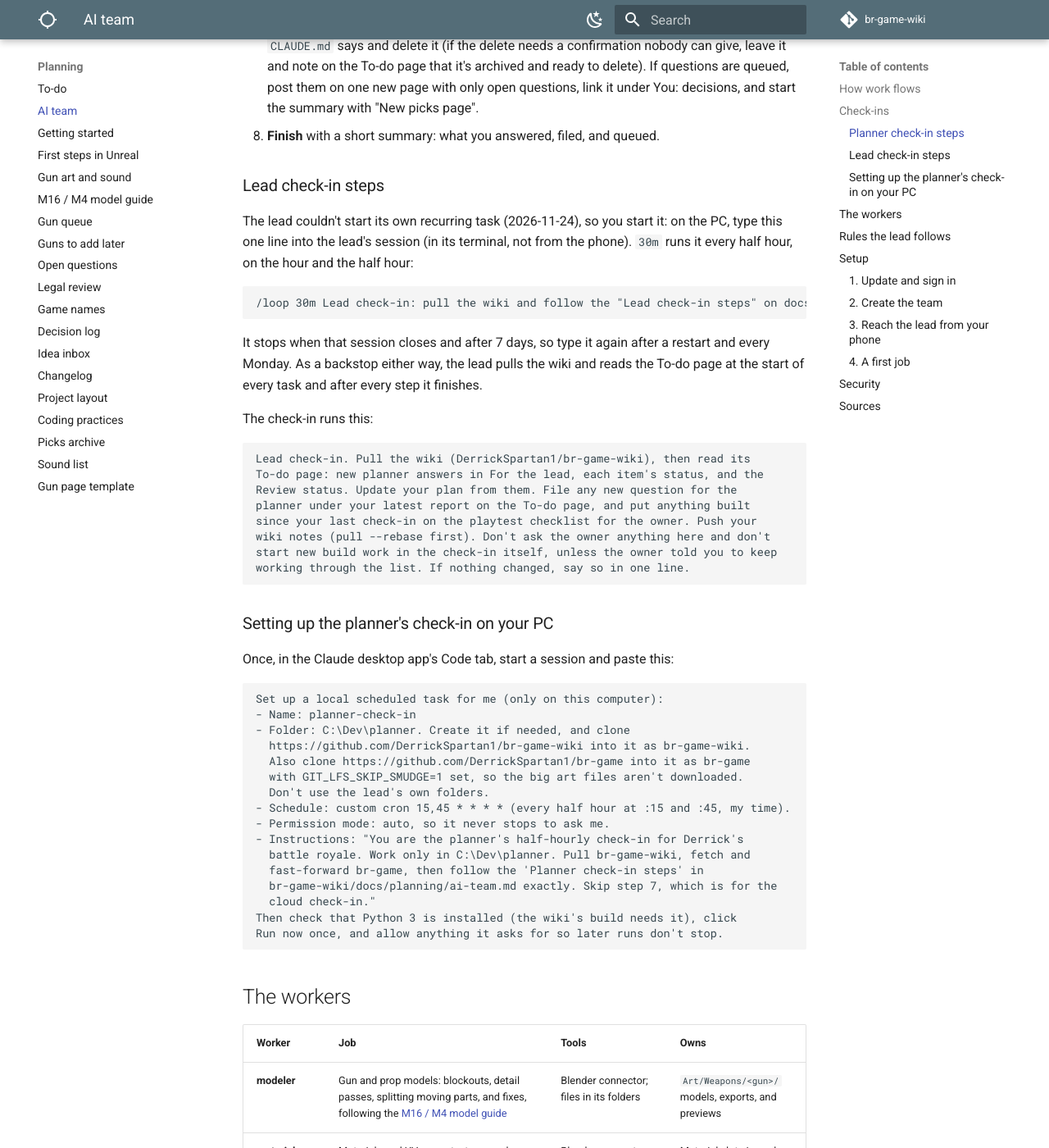
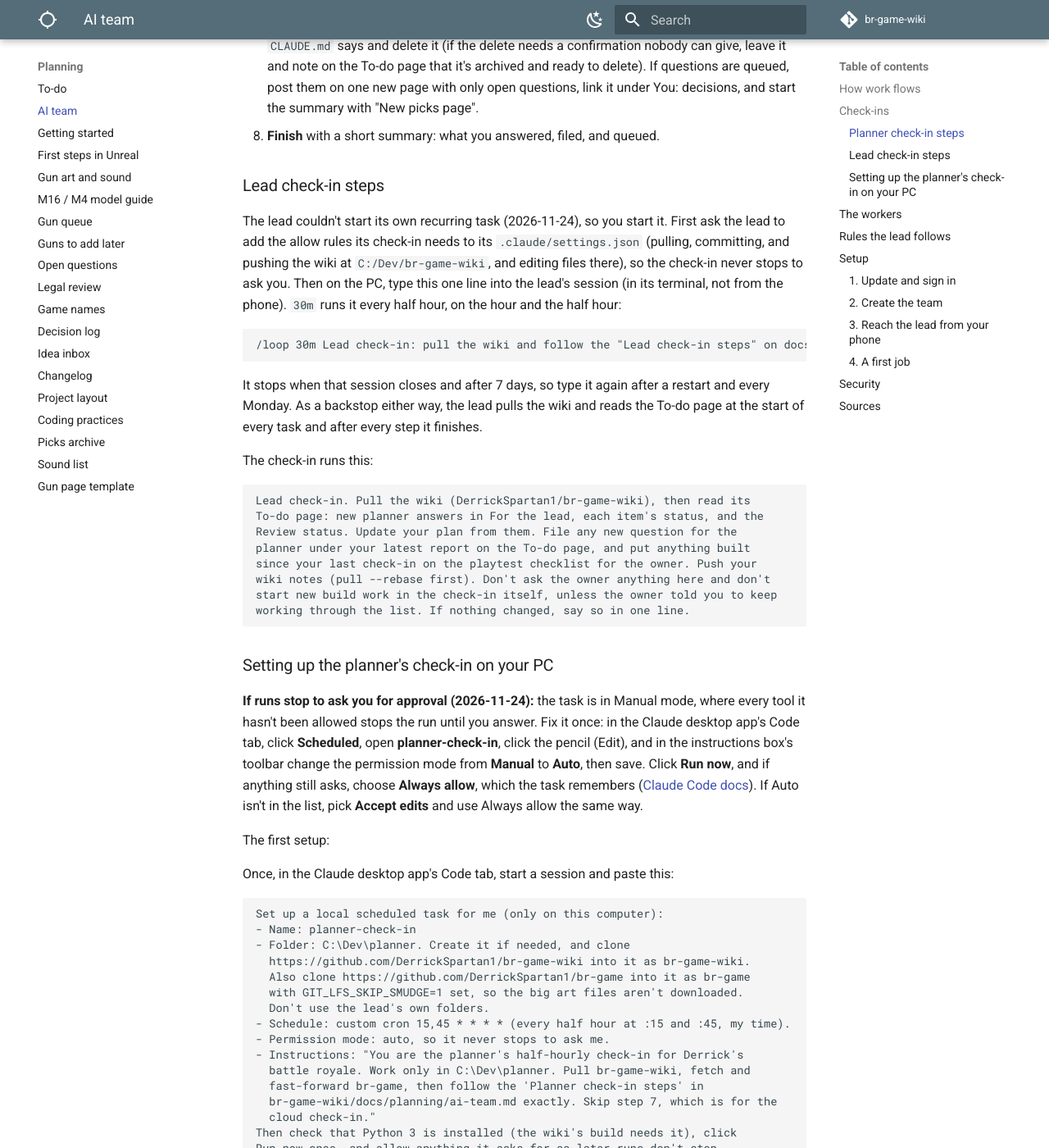
Before and after one commit to DerrickSpartan1/br-game-wiki, an MkDocs documentation site: the page built from docs/planning/ai-team.md, in a window 1280 px wide and 1400 px high, scrolled down 3106 px. Shown: the whole window at 82% size. Built offline with MkDocs 1.6.1 and Material for MkDocs 9.7.7, drawn with Linux system fonts in a browser that asks for light colours; comment, search, counter and statistics services are not loaded.

Commit message:
Check-ins: fix for runs that stop for approval (Auto mode), and allow rules before the lead's /loop
Co-Authored-By: Claude Opus 5.5 <noreply@anthropic.com>
Claude-Session: https://claude.ai/code/session_01LAp2s4euUjj6HZthupXLj4

````diff
--- a/docs/planning/ai-team.md
+++ b/docs/planning/ai-team.md
@@ -54,7 +54,7 @@ The planner's scheduled tasks follow these steps each time, so changing them her
 
 ### Lead check-in steps
 
-The lead couldn't start its own recurring task (2026-11-24), so you start it: on the PC, type this one line into the lead's session (in its terminal, not from the phone). `30m` runs it every half hour, on the hour and the half hour:
+The lead couldn't start its own recurring task (2026-11-24), so you start it. First ask the lead to add the allow rules its check-in needs to its `.claude/settings.json` (pulling, committing, and pushing the wiki at `C:/Dev/br-game-wiki`, and editing files there), so the check-in never stops to ask you. Then on the PC, type this one line into the lead's session (in its terminal, not from the phone). `30m` runs it every half hour, on the hour and the half hour:
 
 ```text
 /loop 30m Lead check-in: pull the wiki and follow the "Lead check-in steps" on docs/planning/ai-team.md exactly.
@@ -76,6 +76,10 @@ working through the list. If nothing changed, say so in one line.
 ```
 
 ### Setting up the planner's check-in on your PC
+
+**If runs stop to ask you for approval (2026-11-24):** the task is in Manual mode, where every tool it hasn't been allowed stops the run until you answer. Fix it once: in the Claude desktop app's Code tab, click **Scheduled**, open **planner-check-in**, click the pencil (Edit), and in the instructions box's toolbar change the permission mode from **Manual** to **Auto**, then save. Click **Run now**, and if anything still asks, choose **Always allow**, which the task remembers ([Claude Code docs](https://code.claude.com/docs/en/desktop-scheduled-tasks.md#permissions-for-scheduled-tasks)). If Auto isn't in the list, pick **Accept edits** and use Always allow the same way.
+
+The first setup:
 
 Once, in the Claude desktop app's Code tab, start a session and paste this:
 
````
Also changed, not shown: docs/planning/to-do.md (+1 -1 lines).
